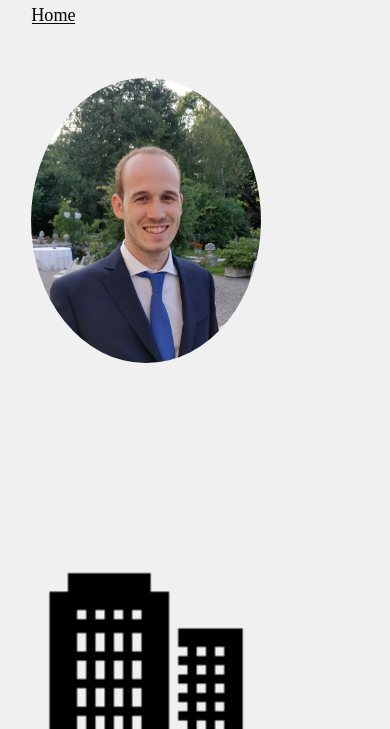
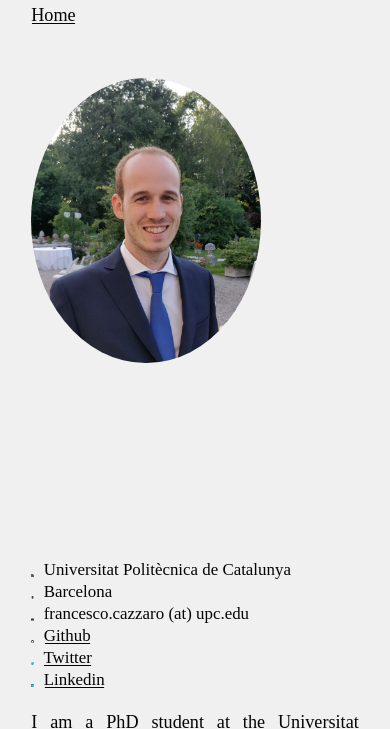
Before and after one commit to francescoczz/francescoczz.github.io, a plain HTML site: page index.html in a window 390 px wide. Shown: the part 115-844 px from the top of the page. Drawn offline with Linux system fonts and the light colour scheme.

Commit message:
Mobile test

```diff
--- a/assets/stylesheet.css
+++ b/assets/stylesheet.css
@@ -245,6 +245,14 @@ img {
   float:  left;
 }
 
+.iconimage {
+    margin: 5px 5px 4px 0;
+    vertical-align: bottom;
+    width: 3%;
+    height: 3%;
+}
+
+
 @media (max-width: 1000px) {
 
       .contactavatar {
@@ -259,6 +267,13 @@ img {
           border-radius: 80%;
           margin: 0px 50px 0px 0px;
           float:  top;
+        }
+
+        .iconimage {
+            margin: 5px 5px 4px 0;
+            vertical-align: bottom;
+            width: 1%;
+            height: 1%;
         }
 
 }
@@ -291,10 +306,6 @@ img {
     top: -0.5rem;
 }
 
-.iconimage {
-    margin: 5px 5px 4px 0;
-    vertical-align: bottom;
-}
 
 
 blockquote .sidenote,
--- a/index.html
+++ b/index.html
@@ -20,12 +20,12 @@
 
 			<img src="./assets/avatar.jpg" alt="Profile" width="30%" height="30%" class="avatarimage">
 			<div class="contactavatar" align="">
-			<img src="./assets/icon-company.png"  width="3%" height="3%" class="iconimage"> Universitat Politècnica de Catalunya <br>
-			<img src="./assets/icons-location.png"  width="3%" height="3%" class="iconimage"> Barcelona <br>
-			<img src="./assets/icon-mail.png"  width="3%" height="3%" class="iconimage"> francesco.cazzaro (at) upc.edu <br>
-			<img src="./assets/GitHub-Mark-64px.png"  width="3%" height="3%" class="iconimage"> <a href="https://github.com/francescoczz">Github</a> <br>
-			<img src="./assets/2021 Twitter logo - blue.png"  width="3%" height="3%" class="iconimage"> <a href="">Twitter</a> <br>
-			<img src="./assets/In-2C-121px-TM.png"  width="3%" height="3%" class="iconimage"> <a href="">Linkedin</a> <br>
+			<img src="./assets/icon-company.png"   class="iconimage"> Universitat Politècnica de Catalunya <br>
+			<img src="./assets/icons-location.png"   class="iconimage"> Barcelona <br>
+			<img src="./assets/icon-mail.png"   class="iconimage"> francesco.cazzaro (at) upc.edu <br>
+			<img src="./assets/GitHub-Mark-64px.png"  class="iconimage"> <a href="https://github.com/francescoczz">Github</a> <br>
+			<img src="./assets/2021 Twitter logo - blue.png"   class="iconimage"> <a href="">Twitter</a> <br>
+			<img src="./assets/In-2C-121px-TM.png"   class="iconimage"> <a href="">Linkedin</a> <br>
 			</div>
 		</p>
 		</div>
```
